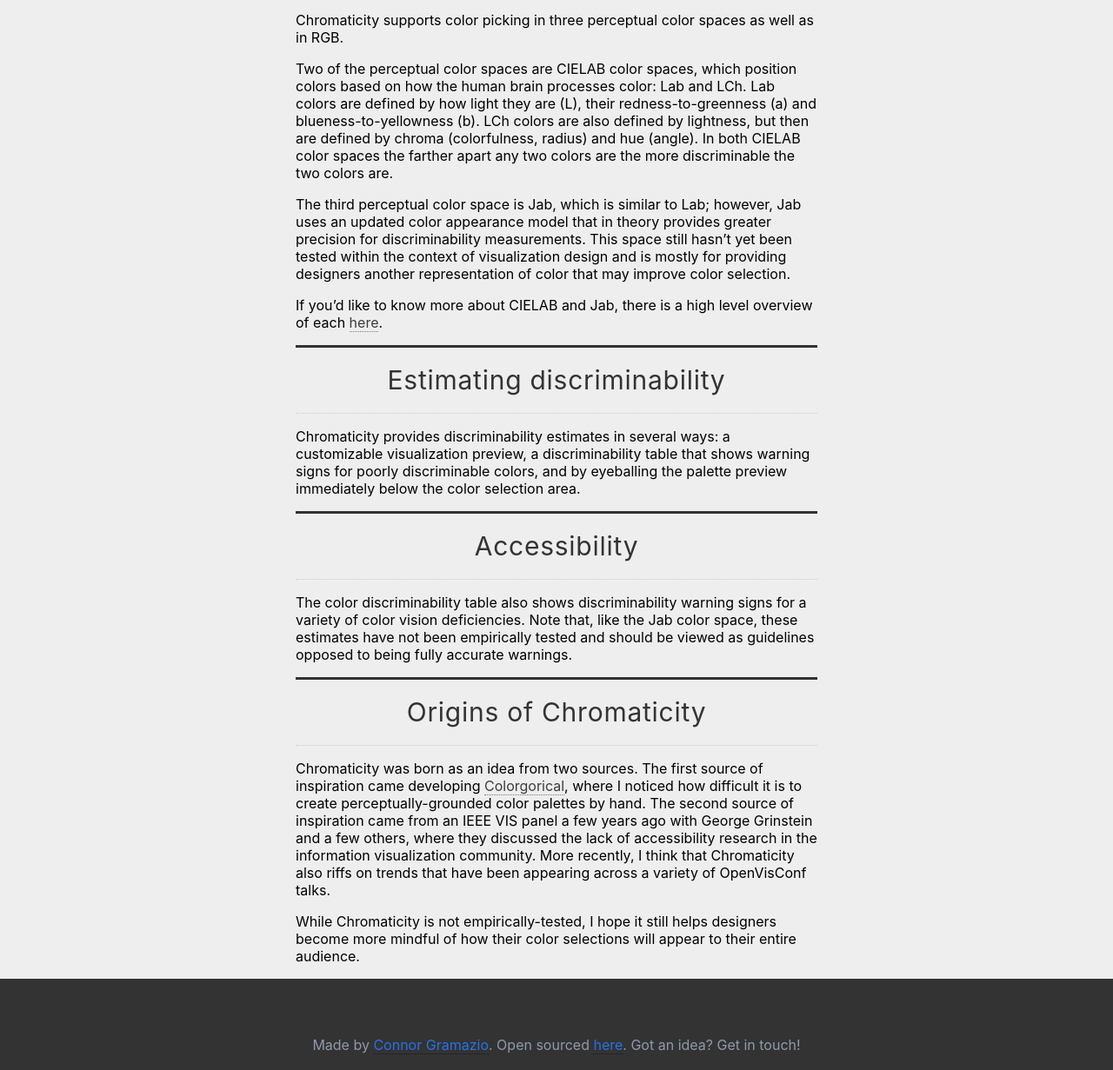
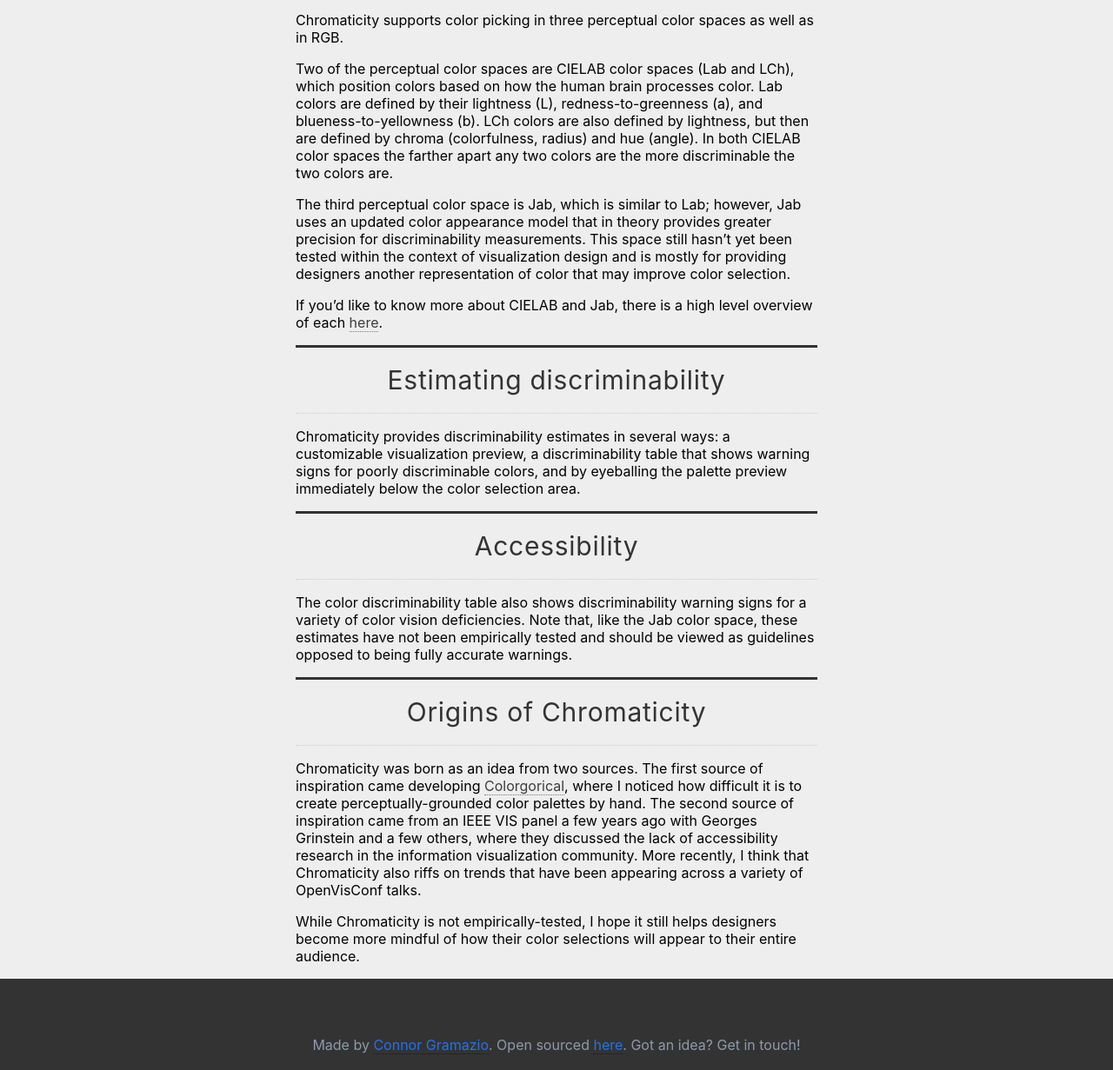
Before and after one commit to connorgr/chromaticity, a website: page about.html in a window 1280 px wide. Shown: the part 639-1870 px from the top of the page at 87% size. Drawn offline with Linux system fonts and the light colour scheme.

Commit message:
Make more english fixes

```diff
--- a/about.html
+++ b/about.html
@@ -24,7 +24,7 @@
     <div class="container aboutPage">
       <h1>Picking colors</h1>
       <p>Chromaticity supports color picking in three perceptual color spaces as well as in RGB.</p>
-      <p>Two of the perceptual color spaces are CIELAB color spaces, which position colors based on how the human brain processes color: Lab and LCh. Lab colors are defined by how light they are (L), their redness-to-greenness (a) and blueness-to-yellowness (b). LCh colors are also defined by lightness, but then are defined by chroma (colorfulness, radius) and hue (angle). In both CIELAB color spaces the farther apart any two colors are the more discriminable the two colors are.</p>
+      <p>Two of the perceptual color spaces are CIELAB color spaces (Lab and LCh), which position colors based on how the human brain processes color. Lab colors are defined by their lightness (L), redness-to-greenness (a), and blueness-to-yellowness (b). LCh colors are also defined by lightness, but then are defined by chroma (colorfulness, radius) and hue (angle). In both CIELAB color spaces the farther apart any two colors are the more discriminable the two colors are.</p>
       <p>The third perceptual color space is Jab, which is similar to Lab; however, Jab uses an updated color appearance model that in theory provides greater precision for discriminability measurements. This space still hasn’t yet been tested within the context of visualization design and is mostly for providing designers another representation of color that may improve color selection.</p>
       <p>If you’d like to know more about CIELAB and Jab, there is a high level overview of each <a href="https://gramaz.io/d3-cam02/">here</a>.</p>
     </div>
@@ -41,7 +41,7 @@
 
     <div class="container aboutPage">
       <h1>Origins of Chromaticity</h1>
-      <p>Chromaticity was born as an idea from two sources. The first source of inspiration came developing <a href="http://vrl.cs.brown.edu/color">Colorgorical</a>, where I noticed how difficult it is to create perceptually-grounded color palettes by hand. The second source of inspiration came from an IEEE VIS panel a few years ago with George Grinstein and a few others, where they discussed the lack of accessibility research in the information visualization community. More recently, I think that Chromaticity also riffs on trends that have been appearing across a variety of OpenVisConf talks.</p>
+      <p>Chromaticity was born as an idea from two sources. The first source of inspiration came developing <a href="http://vrl.cs.brown.edu/color">Colorgorical</a>, where I noticed how difficult it is to create perceptually-grounded color palettes by hand. The second source of inspiration came from an IEEE VIS panel a few years ago with Georges Grinstein and a few others, where they discussed the lack of accessibility research in the information visualization community. More recently, I think that Chromaticity also riffs on trends that have been appearing across a variety of OpenVisConf talks.</p>
       <p>While Chromaticity is not empirically-tested, I hope it still helps designers become more mindful of how their color selections will appear to their entire audience.</p>
     </div>
 
```
